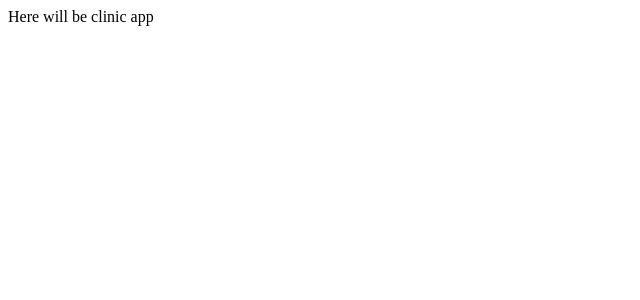
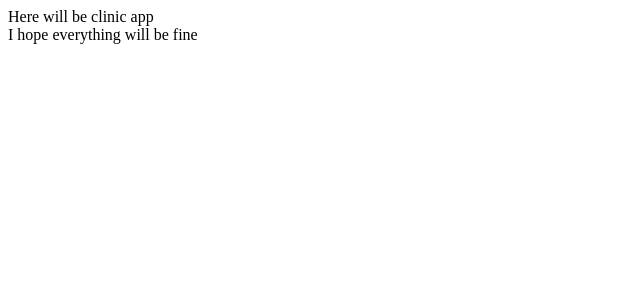
Before and after one commit to vovapankiw/hnyz_clinic, an Angular app: page / in a window 1280 px wide. Shown: the top 300 px of the page, without its empty margins (0-640 px from the left). Built offline with nearby package versions, Linux system fonts and the light colour scheme.

Commit message:
simple change

```diff
--- a/src/app/app.component.html
+++ b/src/app/app.component.html
@@ -1,3 +1,6 @@
 <div>
   Here will be clinic app
 </div>
+<div>
+  I hope everything will be fine
+</div>
```
